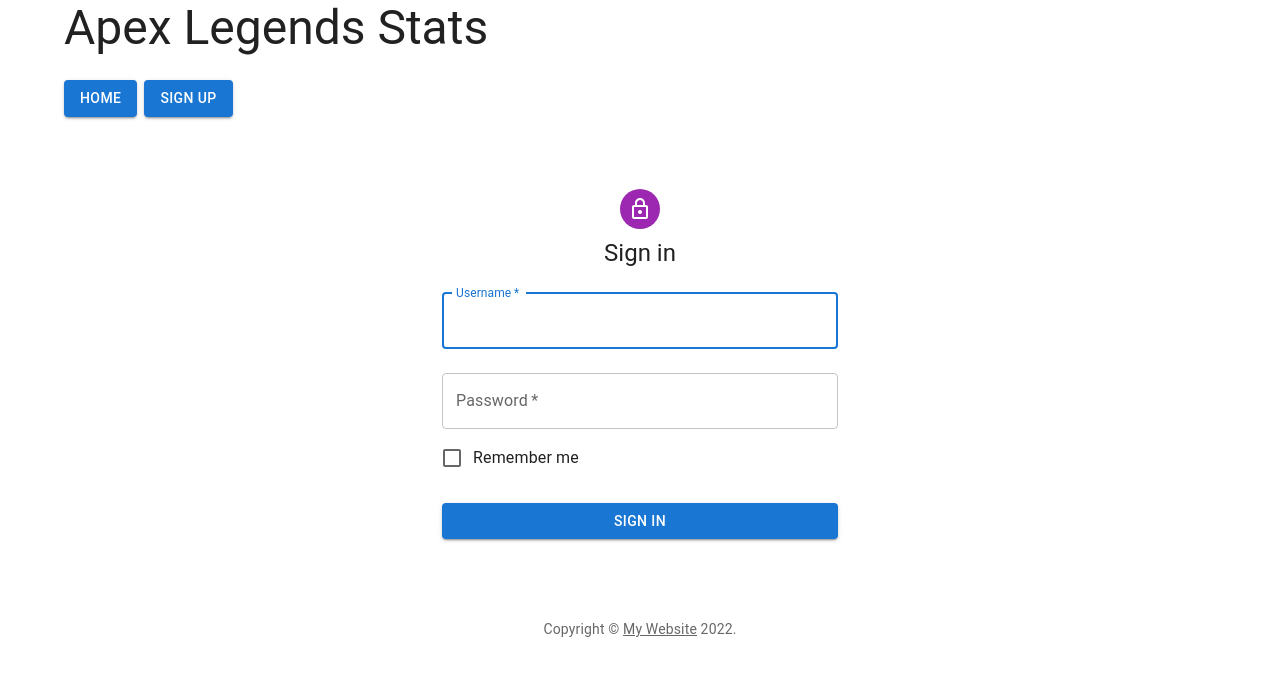
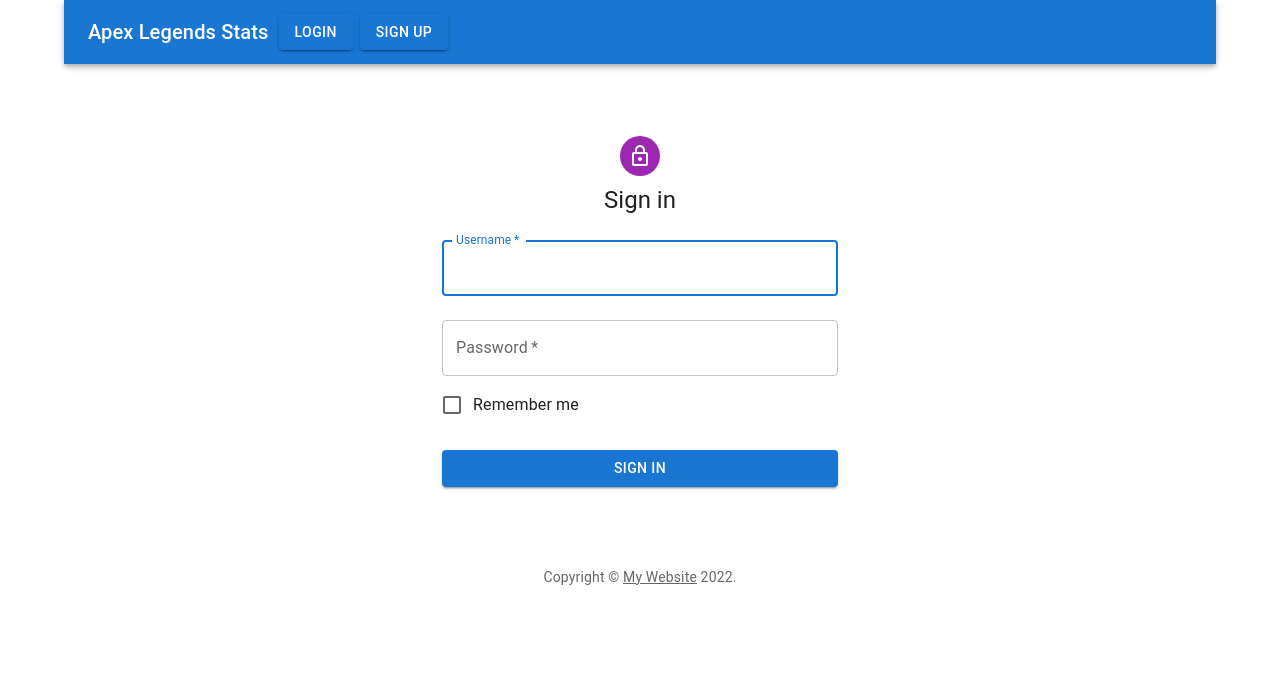
Before and after one commit to paavkar/-OLD-NET-ApexStats, a React (Create React App) app in the folder NET-Apex-Stats/ClientApp/: page / in a window 1280 px wide. Shown: the top 676 px of the page. Built offline with nearby package versions, Linux system fonts and the light colour scheme.

Commit message:
First implementation of a toolbar.

```diff
--- a/NET-Apex-Stats/ClientApp/package.json
+++ b/NET-Apex-Stats/ClientApp/package.json
@@ -7,6 +7,7 @@
     "@emotion/styled": "^11.8.1",
     "@mui/icons-material": "^5.10.9",
     "@mui/material": "^5.6.2",
+    "@reduxjs/toolkit": "^1.9.0",
     "@testing-library/jest-dom": "^5.16.4",
     "@testing-library/react": "^13.1.1",
     "@testing-library/user-event": "^13.5.0",
@@ -23,9 +24,11 @@
     "oidc-client": "^1.11.5",
     "react": "^18.0.0",
     "react-dom": "^18.0.0",
+    "react-redux": "^8.0.5",
     "react-router-dom": "^6.3.0",
     "react-scripts": "^5.0.1",
     "reactstrap": "^9.1.4",
+    "redux-thunk": "^2.4.2",
     "rimraf": "^3.0.2",
     "typescript": "^4.6.3",
     "web-vitals": "^2.1.4"
--- a/NET-Apex-Stats/ClientApp/src/App.tsx
+++ b/NET-Apex-Stats/ClientApp/src/App.tsx
@@ -1,7 +1,7 @@
 import React from 'react';
 import axios from 'axios';
 import { BrowserRouter as Router, Route, Link, Routes } from "react-router-dom";
-import { Button, Divider, Container } from "@mui/material";
+import { Button, Divider, Container, AppBar, Toolbar } from "@mui/material";
 import { Typography } from "@mui/material";
 
 
@@ -56,17 +56,21 @@
     <div className="App">
       <Router>
         <Container>
-          <Typography variant="h3" style={{ marginBottom: "0.5em" }}>
+          {user.username === "" ?
+          <div>
+            <AppBar position='relative'>
+              <Toolbar>
+                <Typography variant="h6" style={{ marginRight: "0.5em" }}>
                   Apex Legends Stats
                 </Typography>
-          {user.username === "" ?
-          <div>
                 <Button component={Link} to="/" variant="contained" color="primary" >
-            Home
+                  Login
                 </Button>
                 <Button component={Link} to="/register" variant="contained" color="primary" style={{ marginLeft: "0.5em" }}>
                  Sign up
                 </Button>
+              </Toolbar>
+            </AppBar>
             <Divider hidden />
             <Routes>
               <Route path="/" element={<SignIn />} />
@@ -75,14 +79,17 @@
           </div>
             :
           <div>
-            <Container>
-              <div style={{ display:"flex" }}>
+            <AppBar position='relative'>
+              <Toolbar>
+                <Typography variant="h6" style={{ marginRight: "0.5em" }}>
+                  Apex Legends Stats
+                </Typography>
                 <Button component={Link} to="/" variant="contained" color="primary">
                   Home
                 </Button>
                 <UserMenu />
-              </div>
-            </Container>
+              </Toolbar>
+            </AppBar>
             <Routes>
               <Route path="/" element={<StatListPage />} />
             </Routes>
--- a/NET-Apex-Stats/ClientApp/src/Menu/CustomMenu.tsx
+++ b/NET-Apex-Stats/ClientApp/src/Menu/CustomMenu.tsx
@@ -78,7 +78,7 @@
         variant="contained"
         onClick={handleClick}
         endIcon={<KeyboardArrowDownIcon />}
-        style={{ marginLeft: "auto" }}
+        style={{ marginLeft:"0.5em" }}
       >
       <PersonIcon /> {user.username}
       </Button>
--- a/NET-Apex-Stats/ClientApp/src/index.tsx
+++ b/NET-Apex-Stats/ClientApp/src/index.tsx
@@ -3,6 +3,8 @@
 import ReactDOM from 'react-dom/client';
 import App from './App';
 import { reducer, StateProvider } from "./state";
+import { Provider } from 'react-redux';
+//import { store } from './store';
 
 const root = ReactDOM.createRoot(document.getElementById('root') as Element);
 root.render(
--- a/NET-Apex-Stats/ClientApp/src/services/brEntries.ts
+++ b/NET-Apex-Stats/ClientApp/src/services/brEntries.ts
@@ -1,5 +1,5 @@
 import axios from "axios";
-const baseUrl = 'api/br';
+const baseUrl = 'api/Battleroyale';
 
 const getAll = async () => {
   const response = await axios.get(baseUrl)
```
Also changed, not shown: NET-Apex-Stats/ClientApp/src/store.ts (added, +14 -0 lines), NET-Apex-Stats/ClientApp/src/state/reducer.ts (line endings or trailing spaces), 1 other file (tests, documents, lock files or other folders). Lines whose indentation alone changed are shown as unchanged.
